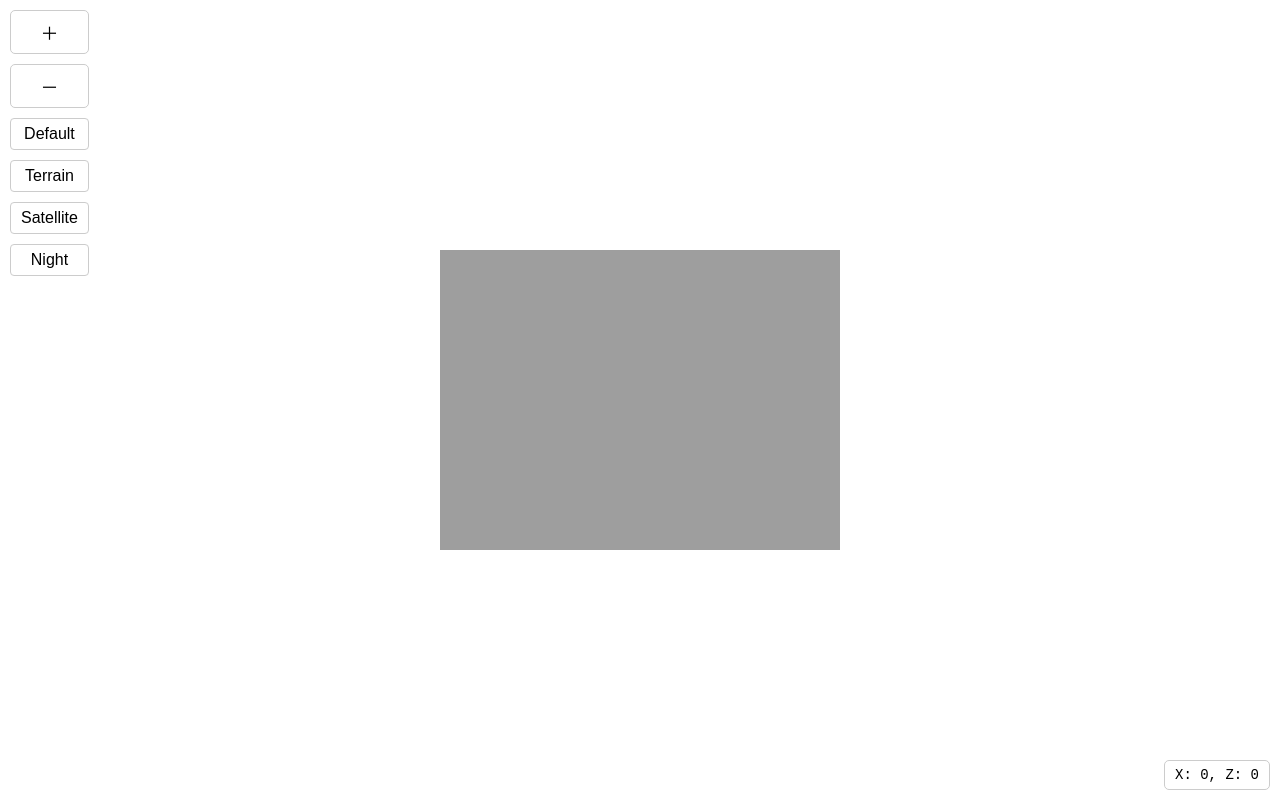
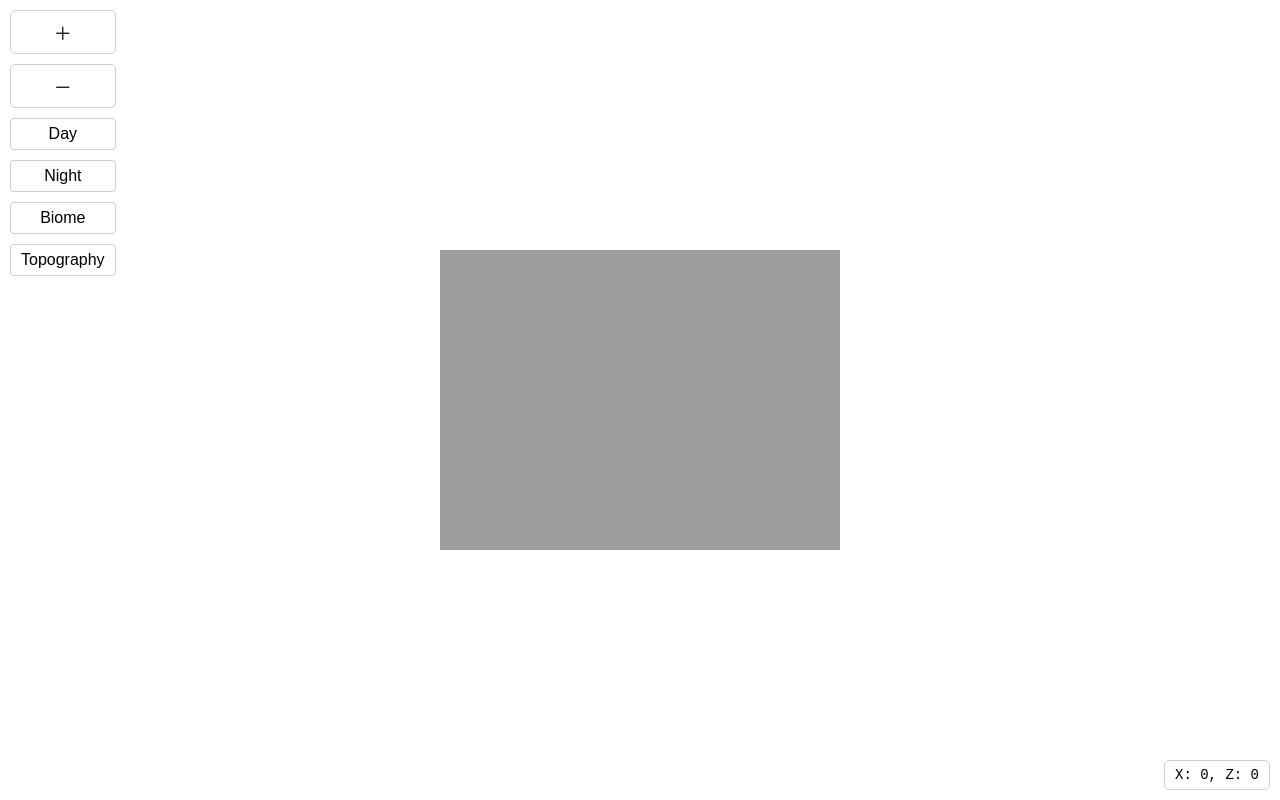
Before and after one commit to snow-storm324/map, a website: page index.html in a window 1280 px wide. Drawn offline with Linux system fonts and the light colour scheme.

Commit message:
Auto update

```diff
--- a/index.html
+++ b/index.html
@@ -124,10 +124,10 @@
     <div id="controls">
       <button class="btn" onclick="zoomAt(canvas.width/2, canvas.height/2, 1.2)">＋</button>
       <button class="btn" onclick="zoomAt(canvas.width/2, canvas.height/2, 1/1.2)">－</button>
-      <button class="map-btn" onclick="setMapType('default')">Default</button>
-      <button class="map-btn" onclick="setMapType('terrain')">Terrain</button>
-      <button class="map-btn" onclick="setMapType('satellite')">Satellite</button>
+      <button class="map-btn" onclick="setMapType('day')">Day</button>
       <button class="map-btn" onclick="setMapType('night')">Night</button>
+      <button class="map-btn" onclick="setMapType('biome')">Biome</button>
+      <button class="map-btn" onclick="setMapType('topography')">Topography</button>
     </div>
     <canvas id="canvas"></canvas>
     <div id="coords">X: 0, Z: 0</div>
@@ -140,13 +140,13 @@
     const image = new Image();
 
     const mapImages = {
-      default: "https://www.dropbox.com/scl/fi/nz75xf1onrpbgfqp35rx8/map.png?rlkey=6fyve3qxjoezadysklybtovil&st=1p4da264&raw=1",
-      terrain: "https://example.com/terrain.png",
-      satellite: "https://example.com/satellite.png",
+      day: "https://example.com/day.png",
       night: "https://example.com/night.png",
+      biome: "https://example.com/biome.png",
+      topography: "https://example.com/topography.png",
     };
 
-    image.src = mapImages.default;
+    image.src = mapImages.day;
     const loading = document.getElementById("loading");
 
     let scale = 1;
```
